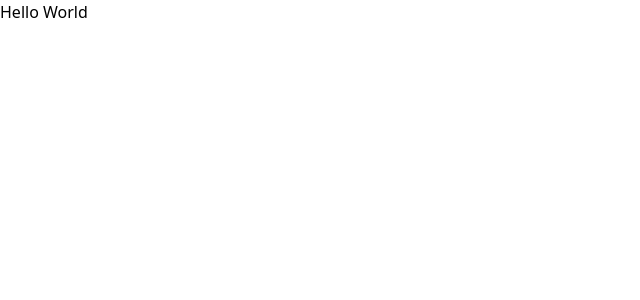
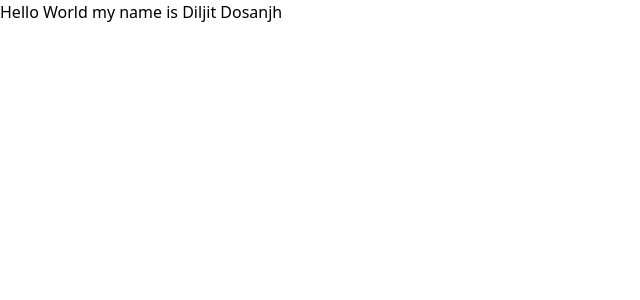
Before and after one commit to aniket2829/lesgro-project-manager, a React (Vite) app: page / in a window 1280 px wide. Shown: the top 300 px of the page, without its empty margins (0-640 px from the left). Built offline with nearby package versions, Linux system fonts and the light colour scheme.

Commit message:
Update App.jsx

```diff
--- a/src/App.jsx
+++ b/src/App.jsx
@@ -1,6 +1,6 @@
 function App() {
   return (
-    <h1>Hello World</h1>
+    <h1>Hello World my name is Diljit Dosanjh</h1>
   )
 }
 
```
